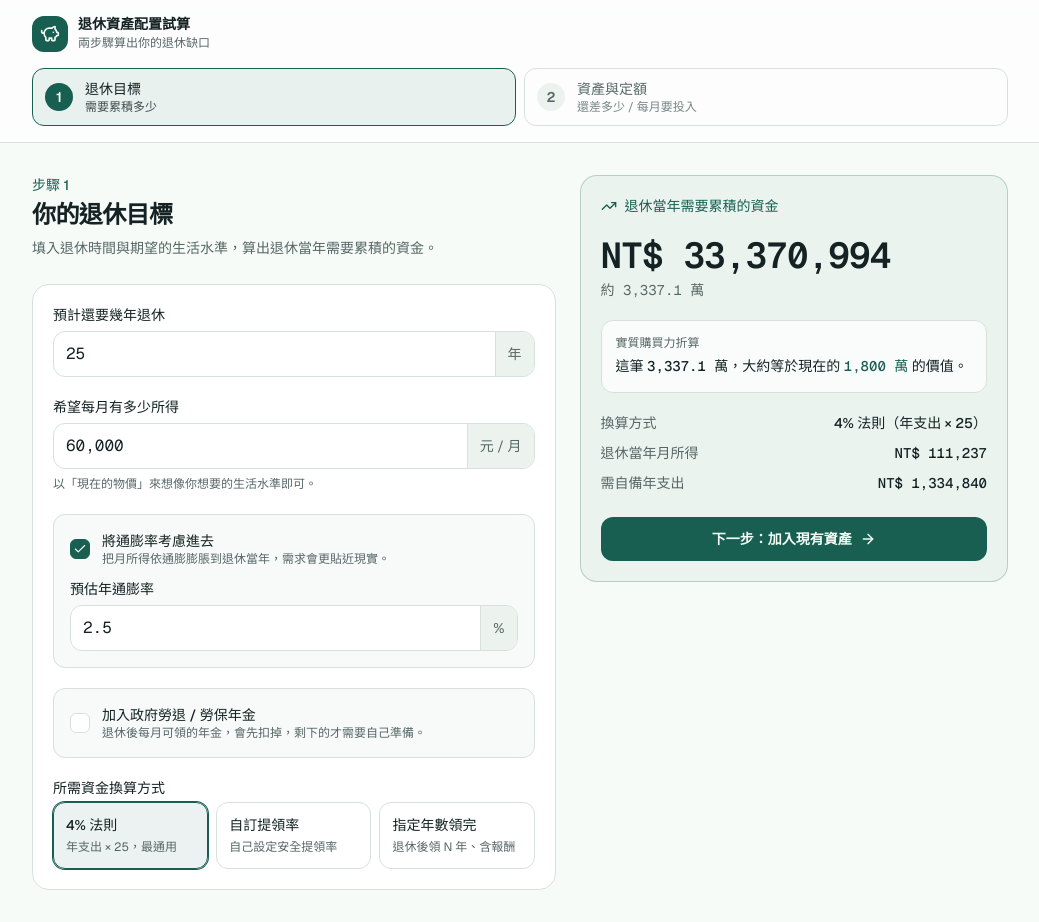
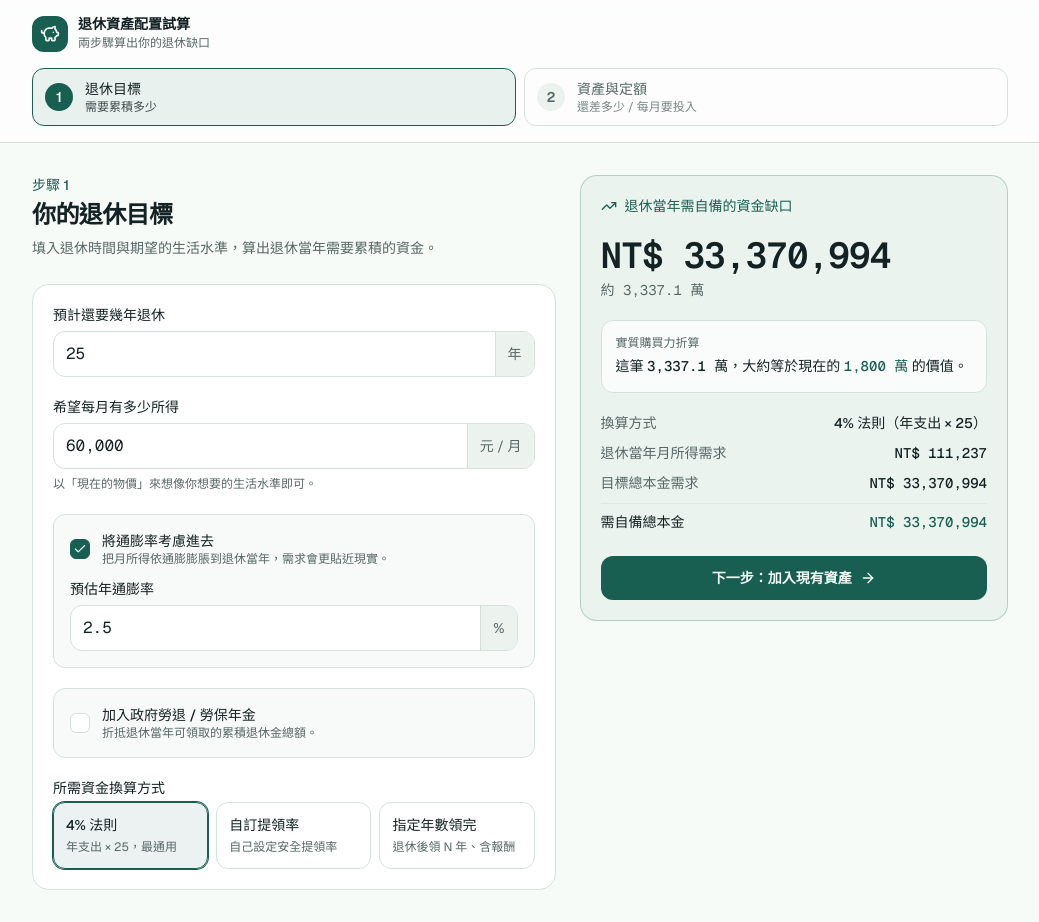
Before and after one commit to Ditto995/Retire-Dream, a Next.js app: page / in a window 1280 px wide. Shown: the whole page, without its empty margins (120-1159 px from the left). Built offline with nearby package versions, Linux system fonts and the light colour scheme.

Commit message:
feat: enhance retirement planning UI and context with lump sum pension details
Co-authored-by: Ditto995 <298203390+Ditto995@users.noreply.github.com>

```diff
--- a/app/page.tsx
+++ b/app/page.tsx
@@ -110,20 +110,54 @@ export default function Page() {
               <span>
                 <span className="block text-sm font-medium text-foreground">加入政府勞退 / 勞保年金</span>
                 <span className="block text-xs text-muted-foreground">
-                  退休後每月可領的年金，會先扣掉，剩下的才需要自己準備。
+                  折抵退休當年可領取的累積退休金總額。
                 </span>
               </span>
             </button>
 
             {page1.includePension && (
+              <div className="mt-2 flex flex-col gap-4 border-t border-border/60 pt-3">
                 <NumberField
-                label="預計每月可領年金"
-                value={page1.monthlyPension}
-                onChange={(v) => setPage1("monthlyPension", v)}
-                suffix="元 / 月"
-                hint="以今日幣值估算即可，系統會假設年金隨通膨調整。"
+                  label="預估退休金總額"
+                  value={page1.pensionLumpSum}
+                  onChange={(v) => setPage1("pensionLumpSum", v)}
+                  suffix="元"
+                  hint="填入勞動部試算表出來的「預估可累積退休金及收益」或個人估算總額。"
                   thousands
                 />
+
+                <div className="flex flex-col gap-2">
+                  <span className="text-xs font-medium text-muted-foreground">金額計算方式</span>
+                  <div className="flex flex-col gap-2">
+                    <label className="flex items-start gap-2 text-xs text-foreground cursor-pointer">
+                      <input
+                        type="radio"
+                        name="pensionIsTodayValue"
+                        checked={!page1.pensionIsTodayValue}
+                        onChange={() => setPage1("pensionIsTodayValue", false)}
+                        className="mt-0.5"
+                      />
+                      <span>
+                        <strong className="font-medium text-foreground">勞動部試算表金額（未來數字）</strong>
+                        <span className="block text-muted-foreground">已包含試算年限，直接作為退休當年的名目金額折抵，不重複算通膨。</span>
+                      </span>
+                    </label>
+                    <label className="flex items-start gap-2 text-xs text-foreground cursor-pointer">
+                      <input
+                        type="radio"
+                        name="pensionIsTodayValue"
+                        checked={page1.pensionIsTodayValue}
+                        onChange={() => setPage1("pensionIsTodayValue", true)}
+                        className="mt-0.5"
+                      />
+                      <span>
+                        <strong className="font-medium text-foreground">今日購買力</strong>
+                        <span className="block text-muted-foreground">計算時會依照你設定的年通膨率膨脹至退休當年的金額。</span>
+                      </span>
+                    </label>
+                  </div>
+                </div>
+              </div>
             )}
           </div>
 
@@ -194,7 +228,7 @@ export default function Page() {
           <div className="flex items-center gap-2 text-primary">
             <TrendingUp className="size-4" aria-hidden="true" />
             <h2 id="result-title" className="text-sm font-medium">
-              退休當年需要累積的資金
+              退休當年需自備的資金缺口
             </h2>
           </div>
 
@@ -221,31 +255,29 @@ export default function Page() {
               <dd className="text-right font-medium text-foreground">{result.methodLabel}</dd>
             </div>
             <div className="flex items-center justify-between gap-2">
-              <dt className="text-muted-foreground">退休當年月所得</dt>
+              <dt className="text-muted-foreground">退休當年月所得需求</dt>
               <dd className="font-mono font-medium tabular-nums text-foreground">
                 {formatTWD(result.monthlyAtRetirement)}
               </dd>
             </div>
-            {page1.includePension && (
-              <>
             <div className="flex items-center justify-between gap-2">
-                  <dt className="text-muted-foreground">政府年金（退休當年）</dt>
-                  <dd className="font-mono font-medium tabular-nums text-emerald-600 dark:text-emerald-400">
-                    − {formatTWD(result.pensionAtRetirement)}
+              <dt className="text-muted-foreground">目標總本金需求</dt>
+              <dd className="font-mono font-medium tabular-nums text-foreground">
+                {formatTWD(result.grossCapital)}
               </dd>
             </div>
+            {page1.includePension && (
               <div className="flex items-center justify-between gap-2">
-                  <dt className="text-muted-foreground">需自備月所得</dt>
-                  <dd className="font-mono font-medium tabular-nums text-foreground">
-                    {formatTWD(result.netMonthlyAtRetirement)}
+                <dt className="text-muted-foreground">政府退休金折抵</dt>
+                <dd className="font-mono font-medium tabular-nums text-emerald-600 dark:text-emerald-400">
+                  − {formatTWD(result.pensionApplied)}
                 </dd>
               </div>
-              </>
             )}
-            <div className="flex items-center justify-between gap-2">
-              <dt className="text-muted-foreground">需自備年支出</dt>
-              <dd className="font-mono font-medium tabular-nums text-foreground">
-                {formatTWD(result.annualAtRetirement)}
+            <div className="flex items-center justify-between gap-2 border-t border-border/60 pt-2 font-medium">
+              <dt className="text-foreground">需自備總本金</dt>
+              <dd className="font-mono tabular-nums text-primary">
+                {formatTWD(result.capital)}
               </dd>
             </div>
           </dl>
--- a/lib/retirement-context.tsx
+++ b/lib/retirement-context.tsx
@@ -21,7 +21,8 @@ const defaultPage1: Page1State = {
   considerInflation: true,
   inflationRate: "2.5",
   includePension: false,
-  monthlyPension: "20000",
+  pensionLumpSum: "0",         // 替換原本的 monthlyPension，預設改為一次金金額
+  pensionIsTodayValue: false,   // 預設為 false（即勞動部試算表出來的未來名目金額）
   method: "rule4",
   withdrawalRate: "4",
   retirementDuration: "30",
```
Lines whose indentation alone changed are shown as unchanged.
